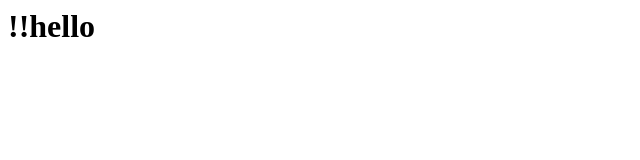
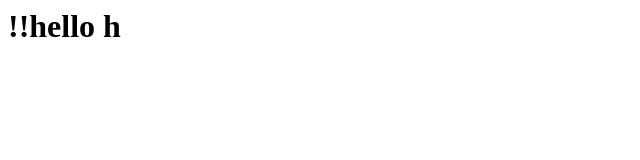
Before and after one commit to roshansibi/roshandevops, a plain HTML site: page index.html in a window 1280 px wide. Shown: the full height of the page, 0-640 px from the left. Drawn offline with Linux system fonts and the light colour scheme.

Commit message:
Update index.html

```diff
--- a/index.html
+++ b/index.html
@@ -1 +1 @@
-<h1>!!hello </h1>
+<h1>!!hello h</h1>
```
